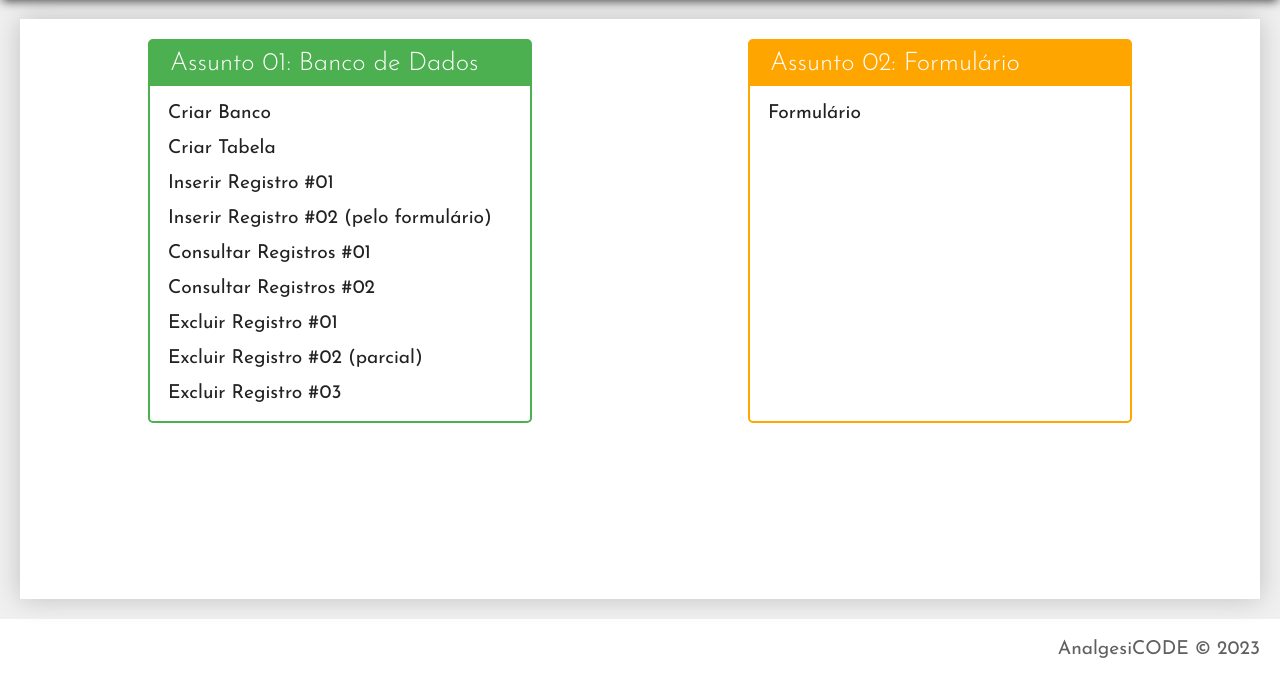
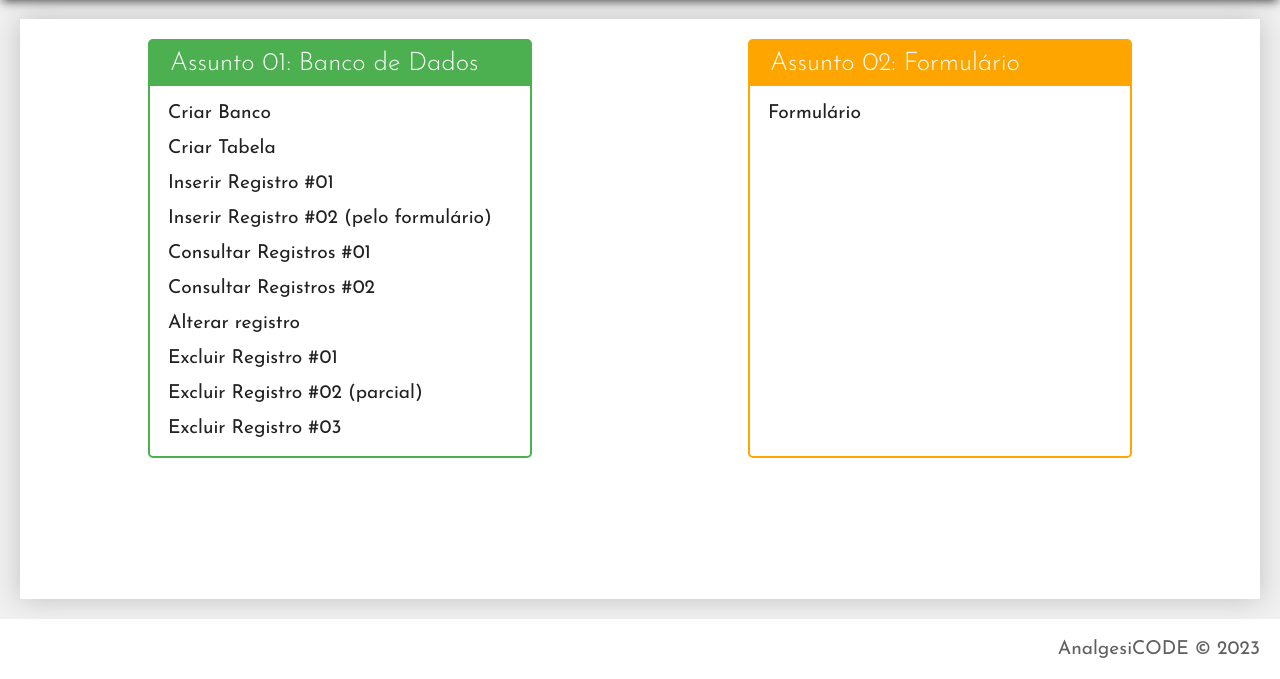
Before and after one commit to NicolasLMartins/PHPBD, a PHP site: page / in a window 1280 px wide. Shown: the part 121-800 px from the top of the page. Run offline with PHP 8.4, Linux system fonts and the light colour scheme.

Commit message:
add alterar.php

```diff
--- /dev/null
+++ b/db/alterar.php
@@ -0,0 +1,4 @@
+<link href="https://cdn.jsdelivr.net/npm/bootstrap@5.0.2/dist/css/bootstrap.min.css" rel="stylesheet" integrity="sha384-EVSTQN3/azprG1Anm3QDgpJLIm9Nao0Yz1ztcQTwFspd3yD65VohhpuuCOmLASjC" crossorigin="anonymous">
+<div class="titulo">Alterar Registro</div>
+
+<?php
--- a/index.php
+++ b/index.php
@@ -43,6 +43,10 @@
                             Consultar Registros #02
                         </a></li>
 
+                        <li><a href="atividade.php?dir=db&file=alterar">
+                            Alterar registro
+                        </a></li>
+
                         <li><a href="atividade.php?dir=db&file=excluir_01">
                             Excluir Registro #01
                         </a></li>
```
